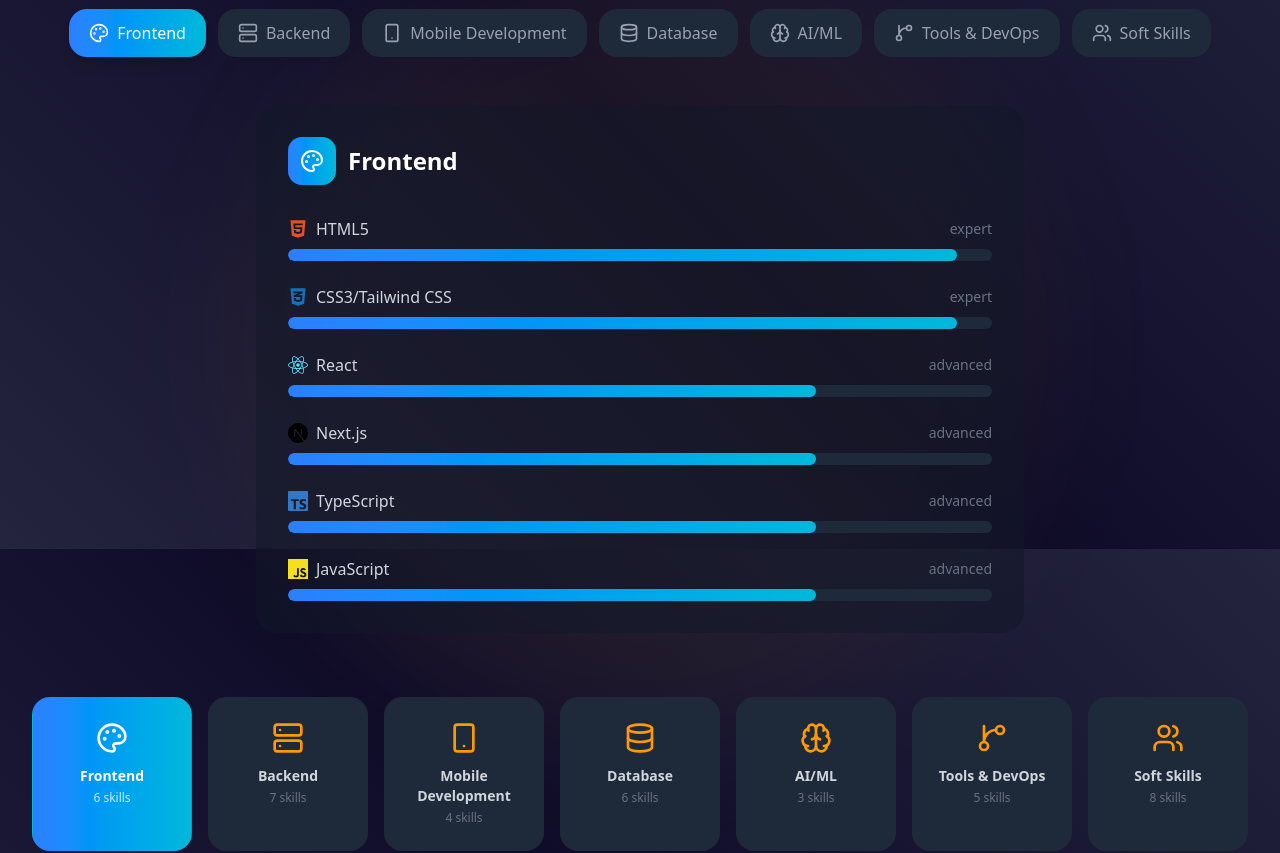
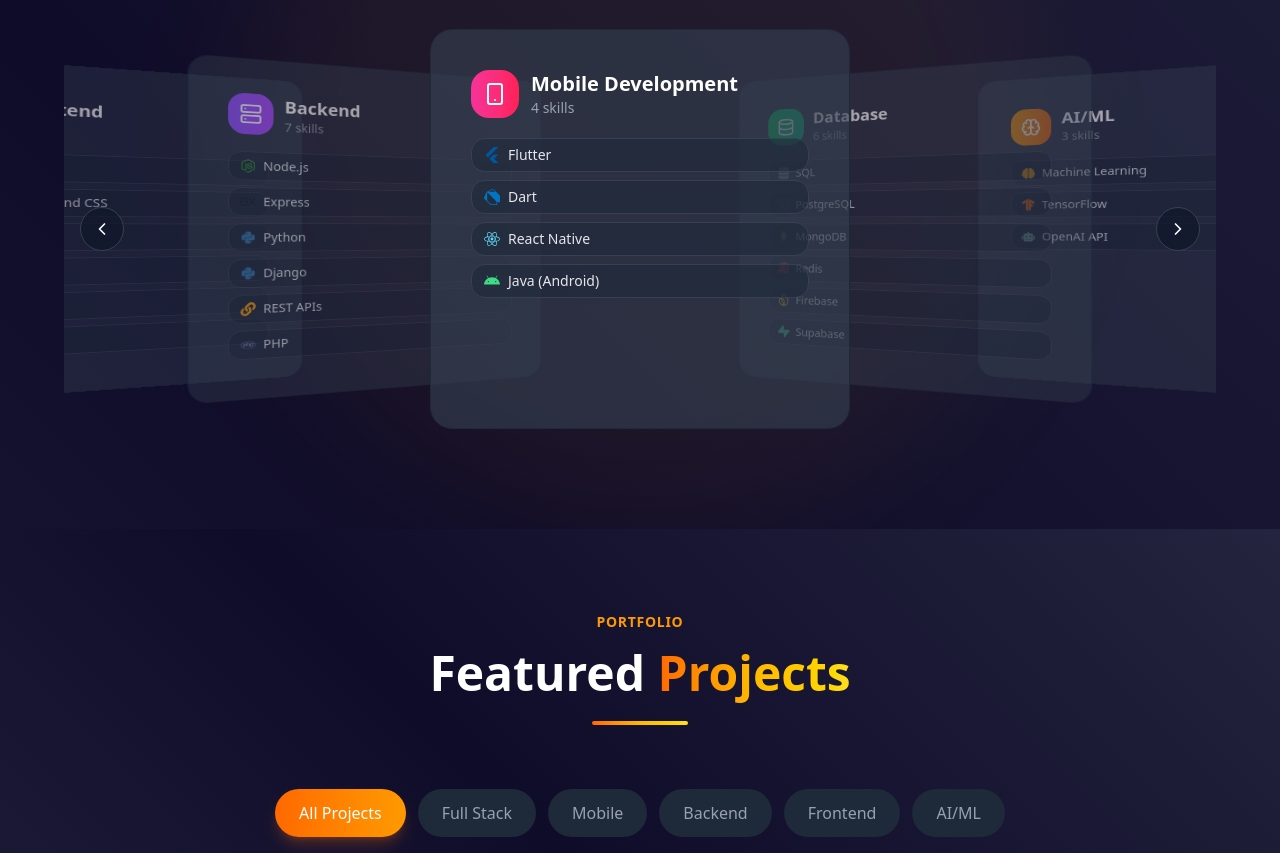
Before and after one commit to wende12github/Portfolio-Website, a Next.js app in the folder portfolio-site/: page / in a window 1280 px wide. Shown: the part 2320-3173 px from the top of the page. Built offline with nearby package versions, Linux system fonts and the light colour scheme.

Commit message:
feat: implement 3D carousel for skills section with navigation controls and autoplay functionality

```diff
--- a/portfolio-site/src/components/screens/SkillsSection.tsx
+++ b/portfolio-site/src/components/screens/SkillsSection.tsx
@@ -1,10 +1,20 @@
 "use client";
 
 import { SKILLS } from "@/lib/data/skills";
-import { AnimatePresence, motion } from "framer-motion";
-import { Brain, Database, GitBranch, Palette, Server, Smartphone, Users } from "lucide-react";
+import { motion } from "framer-motion";
+import {
+    Brain,
+    ChevronLeft,
+    ChevronRight,
+    Database,
+    GitBranch,
+    Palette,
+    Server,
+    Smartphone,
+    Users,
+} from "lucide-react";
 import { useIsDark } from "@/hooks/useIsDark";
-import { useMemo, useState } from "react";
+import { useEffect, useMemo, useState } from "react";
 import type { CSSProperties } from "react";
 import {
     FaHtml5,
@@ -158,30 +168,37 @@
     FaHandshake: "#0EA5E9",
 };
 
-
-// Convert textual levels to progress percentages
-const levelToPercent: Record<
-    NonNullable<import("@/types").Skill["level"]>,
-    number
-> = {
-    beginner: 25,
-    intermediate: 50,
-    advanced: 75,
-    expert: 95,
-};
-
 export function SkillsSection(){
     const { isDark } = useIsDark();
 
-    const [activeCategory, setActiveCategory] = useState('frontend');
+    const categories = useMemo(() => SKILLS, []);
+    const [activeIndex, setActiveIndex] = useState(0);
+    const [isPaused, setIsPaused] = useState(false);
 
-    const activeSkills = useMemo(
-        () => SKILLS.find((c) => c.id === activeCategory),
-        [activeCategory]
-    );
+    // Autoplay (3s), pauses on hover, loops infinitely
+    useEffect(() => {
+        if (isPaused || categories.length <= 1) return;
 
-    const ActiveIcon =
-    (activeSkills?.icon && iconMap[activeSkills.icon]) || Palette;
+        const timer: ReturnType<typeof setInterval> = setInterval(() => {
+            setActiveIndex((prev) => (prev + 1) % categories.length);
+        }, 3000);
+
+        return () => clearInterval(timer);
+    }, [isPaused, categories.length]);
+
+    const goPrev = () =>
+        setActiveIndex((prev) => (prev - 1 + categories.length) % categories.length);
+
+    const goNext = () =>
+        setActiveIndex((prev) => (prev + 1) % categories.length);
+
+    const getCircularOffset = (index: number) => {
+        const raw = index - activeIndex;
+        const half = Math.floor(categories.length / 2);
+        if (raw > half) return raw - categories.length;
+        if (raw < -half) return raw + categories.length;
+        return raw;
+    };
 
 
     return (
@@ -218,191 +235,154 @@
                     <div className="w-24 h-1 bg-gradient-to-r from-orange-500 via-amber-400 to-yellow-300 mx-auto rounded-full" />
                 </motion.div>
 
-                {/* Category Tabs */}
+                {/* 3D Perspective Horizontal Carousel */}
                 <motion.div
                     initial={{ opacity: 0, y: 20 }}
                     whileInView={{ opacity: 1, y: 0 }}
                     viewport={{ once: true }}
-                    className="flex flex-wrap justify-center gap-3 mb-12"
+                    transition={{ duration: 0.6, delay: 0.05 }}
+                    onMouseEnter={() => setIsPaused(true)}
+                    onMouseLeave={() => setIsPaused(false)}
+                    className="relative max-w-6xl mx-auto"
                 >
-                    {SKILLS.map((category) => {
-                        const TabIcon =
+                    {/* Navigation arrows */}
+                    <button
+                        type="button"
+                        onClick={goPrev}
+                        aria-label="Previous skill category"
+                        className={`absolute left-2 sm:left-4 top-1/2 -translate-y-1/2 z-20 w-11 h-11 rounded-full grid place-items-center border transition-colors ${
+                            isDark
+                                ? "bg-gray-900/70 border-gray-700 text-white hover:bg-gray-800"
+                                : "bg-white/90 border-gray-200 text-gray-900 hover:bg-gray-50"
+                        }`}
+                    >
+                        <ChevronLeft className="w-5 h-5" />
+                    </button>
+                    <button
+                        type="button"
+                        onClick={goNext}
+                        aria-label="Next skill category"
+                        className={`absolute right-2 sm:right-4 top-1/2 -translate-y-1/2 z-20 w-11 h-11 rounded-full grid place-items-center border transition-colors ${
+                            isDark
+                                ? "bg-gray-900/70 border-gray-700 text-white hover:bg-gray-800"
+                                : "bg-white/90 border-gray-200 text-gray-900 hover:bg-gray-50"
+                        }`}
+                    >
+                        <ChevronRight className="w-5 h-5" />
+                    </button>
+
+                    {/* Cards stage */}
+                    <motion.div
+                        drag="x"
+                        dragConstraints={{ left: 0, right: 0 }}
+                        dragElastic={0.15}
+                        onDragEnd={(_, info) => {
+                            if (info.offset.x < -80) goNext();
+                            if (info.offset.x > 80) goPrev();
+                        }}
+                        style={{ perspective: "1000px" }}
+                        className="relative h-[420px] sm:h-[440px] overflow-x-hidden flex items-center justify-center"
+                    >
+                        {categories.map((category, index) => {
+                            const offset = getCircularOffset(index);
+                            const isActive = offset === 0;
+                            const rotateY = isActive ? 0 : offset > 0 ? -25 : 25;
+                            const scale = isActive ? 1 : 0.8;
+                            const opacity = isActive ? 1 : 0.6;
+                            const zIndex = isActive ? 10 : 10 - Math.abs(offset);
+                            const x = offset * 260;
+
+                            const CategoryIcon =
                                 (category.icon && iconMap[category.icon]) || Palette;
 
                             return (
-                            <motion.button
+                                <motion.article
                                     key={category.id}
-                                onClick={() => setActiveCategory(category.id)}
-                                whileHover={{ scale: 1.05 }}
-                                whileTap={{ scale: 0.95 }}
-                                className={`flex items-center gap-2 px-5 py-3 rounded-2xl font-medium transition-all ${
-                                activeCategory === category.id
-                                    ? `bg-gradient-to-r ${category.iconColor} text-white shadow-lg`
-                                    : isDark
-                                    ? "bg-gray-800 text-gray-400 hover:text-white hover:bg-gray-700"
-                                    : "bg-white text-gray-600 hover:text-gray-900 hover:bg-gray-100 shadow-sm"
+                                    onClick={() => setActiveIndex(index)}
+                                    aria-label={`Skill category: ${category.title}`}
+                                    className={`absolute left-1/2 -translate-x-1/2 w-[320px] sm:w-[420px] h-[360px] sm:h-[400px] cursor-pointer select-none rounded-3xl border p-8 sm:p-10 flex flex-col ${
+                                        isDark
+                                            ? "bg-gray-700/60 border-gray-800"
+                                            : "bg-white border-gray-100 shadow-xl"
                                     }`}
+                                    initial={false}
+                                    animate={{
+                                        x,
+                                        rotateY,
+                                        scale,
+                                        opacity,
+                                        zIndex,
+                                    }}
+                                    transition={{
+                                        duration: 0.5,
+                                        ease: [0.4, 0, 0.2, 1],
+                                    }}
+                                    style={{ transformStyle: "preserve-3d" }}
                                 >
-                                <TabIcon className="w-5 h-5" />
-                                {category.title}
-                            </motion.button>
-                        );
-                    })}
-                </motion.div>
-
-                {/* Skills Display */}
-                <AnimatePresence mode="wait">
-                    <motion.div
-                        key={activeCategory}
-                        initial={{ opacity: 0, y: 20 }}
-                        animate={{ opacity: 1, y: 0 }}
-                        exit={{ opacity: 0, y: -20 }}
-                        transition={{ duration: 0.3 }}
-                        className={`max-w-3xl mx-auto p-8 rounded-3xl ${
-                        isDark ? "bg-gray-900/50" : "bg-white shadow-xl"
-                        }`}
+                                    <div className="flex items-center gap-3 mb-5">
+                                        <div
+                                            className={`p-3 rounded-2xl bg-gradient-to-r ${category.iconColor}`}
                                         >
-                        {activeSkills && (
-                        <>
-                            <div className="flex items-center gap-3 mb-8">
-                            <div
-                                className={`p-3 rounded-xl bg-gradient-to-r ${activeSkills.iconColor}`}
-                            >
-                                <ActiveIcon className="w-6 h-6 text-white" />
+                                            <CategoryIcon className="w-6 h-6 text-white" />
                                         </div>
+                                        <div>
                                             <h3
-                                className={`text-2xl font-bold ${
+                                                className={`text-xl font-bold ${
                                                     isDark ? "text-white" : "text-gray-900"
                                                 }`}
                                             >
-                                {activeSkills.title}
+                                                {category.title}
                                             </h3>
-                            </div>
-
-                            <div className="space-y-6">
-                            {activeSkills.skills.map((skill, index) => {
-                                const percent =
-                                levelToPercent[skill.level ?? "beginner"];
-                                const SkillIcon = skill.icon ? skillIconMap[skill.icon] : undefined;
-                                const brandColor = skill.icon ? skillBrandColor[skill.icon] : undefined;
-
-                                return (
-                                <motion.div
-                                    key={skill.name}
-                                    initial={{ opacity: 0, x: -20 }}
-                                    animate={{ opacity: 1, x: 0 }}
-                                    transition={{ delay: index * 0.1 }}
-                                >
-                                    <div className="flex items-center justify-between mb-2">
-                                        <div className="flex items-center gap-2">
-                                            {SkillIcon && (
-                                                <SkillIcon
-                                                    className="w-5 h-5"
-                                                    style={{ color: brandColor ?? (isDark ? '#8B5CF6' : '#7C3AED') }}
-                                                />
-                                            )}
-                                            <span
-                                                className={`font-medium ${
-                                                    isDark ? "text-gray-300" : "text-gray-700"
-                                                }`}
-                                            >
-                                                {skill.name}
-                                            </span>
-                                        </div>
-                                        <span
+                                            <p
                                                 className={`text-sm ${
-                                                isDark ? "text-gray-500" : "text-gray-400"
-                                            }`}
-                                        >
-                                            {skill.level}
-                                        </span>
-                                    </div>
-                                    <div
-                                    className={`h-3 rounded-full overflow-hidden ${
-                                        isDark ? "bg-gray-800" : "bg-gray-200"
-                                    }`}
-                                    >
-                                    <motion.div
-                                        initial={{ width: 0 }}
-                                        animate={{ width: `${percent}%` }}
-                                        transition={{
-                                        duration: 1,
-                                        delay: index * 0.1,
-                                        ease: "easeOut",
-                                        }}
-                                        className={`h-full rounded-full bg-gradient-to-r ${activeSkills.iconColor}`}
-                                    />
-                                    </div>
-                                </motion.div>
-                                );
-                            })}
-                            </div>
-                        </>
-                        )}
-                    </motion.div>
-                </AnimatePresence>
-
-                {/* All Skills Overview */}
-                <motion.div
-                initial={{ opacity: 0, y: 30 }}
-                whileInView={{ opacity: 1, y: 0 }}
-                viewport={{ once: true }}
-                transition={{ delay: 0.2 }}
-                className="mt-16 grid grid-cols-2 sm:grid-cols-4 lg:grid-cols-7 gap-4"
-                >
-                    {SKILLS.map((category, index) => {
-                        const GridIcon =
-                        (category.icon && iconMap[category.icon]) || Palette;
-
-                        return (
-                        <motion.div
-                            key={category.id}
-                            initial={{ opacity: 0, y: 20 }}
-                            whileInView={{ opacity: 1, y: 0 }}
-                            viewport={{ once: true }}
-                            transition={{ delay: index * 0.1 }}
-                            whileHover={{ scale: 1.05, y: -5 }}
-                            onClick={() => setActiveCategory(category.id)}
-                            className={`p-6 rounded-2xl text-center cursor-pointer transition-all border ${
-                            activeCategory === category.id
-                                ? `bg-gradient-to-r ${category.iconColor} border-transparent`
-                                : isDark
-                                ? "bg-gray-800 border-gray-800 hover:border-amber-500/50"
-                                : "bg-white border-gray-200 hover:border-amber-500/50 shadow-sm"
-                            }`}
-                        >
-                            <GridIcon
-                            className={`w-8 h-8 mx-auto mb-3 ${
-                                activeCategory === category.id
-                                ? "text-white"
-                                : "text-amber-500"
-                            }`}
-                            />
-                            <h4
-                            className={`font-semibold text-sm ${
-                                activeCategory === category.id
-                                ? "text-white"
-                                : isDark
-                                ? "text-gray-300"
-                                : "text-gray-700"
-                            }`}
-                            >
-                            {category.title}
-                            </h4>
-                            <p
-                            className={`text-xs mt-1 ${
-                                activeCategory === category.id
-                                ? "text-white/80"
-                                : isDark
-                                ? "text-gray-500"
-                                : "text-gray-400"
+                                                    isDark ? "text-gray-400" : "text-gray-600"
                                                 }`}
                                             >
                                                 {category.skills.length} skills
                                             </p>
-                        </motion.div>
+                                        </div>
+                                    </div>
+
+                                    <div className="flex-1 min-h-0 overflow-x-auto overflow-y-hidden columns-[170px] sm:columns-[190px] [column-gap:0.75rem]">
+                                        {category.skills.map((skill) => {
+                                            const SkillIcon = skill.icon
+                                                ? skillIconMap[skill.icon]
+                                                : undefined;
+                                            const brandColor = skill.icon
+                                                ? skillBrandColor[skill.icon]
+                                                : undefined;
+
+                                            return (
+                                                <div key={skill.name} className="break-inside-avoid mb-2">
+                                                    <div
+                                                        className={`flex items-center gap-2 px-3 py-2 rounded-xl text-sm border ${
+                                                            isDark
+                                                                ? "bg-gray-800/60 border-gray-700 text-gray-200"
+                                                                : "bg-gray-50 border-gray-200 text-gray-700"
+                                                        }`}
+                                                    >
+                                                        {SkillIcon && (
+                                                            <SkillIcon
+                                                                className="w-4 h-4"
+                                                                style={{
+                                                                    color:
+                                                                        brandColor ??
+                                                                        (isDark
+                                                                            ? "#F59E0B"
+                                                                            : "#D97706"),
+                                                                }}
+                                                            />
+                                                        )}
+                                                        <span className="leading-none">{skill.name}</span>
+                                                    </div>
+                                                </div>
                                             );
                                         })}
+                                    </div>
+                                </motion.article>
+                            );
+                        })}
+                    </motion.div>
                 </motion.div>
             </div>
         </section>
```
Lines whose indentation alone changed are shown as unchanged.
